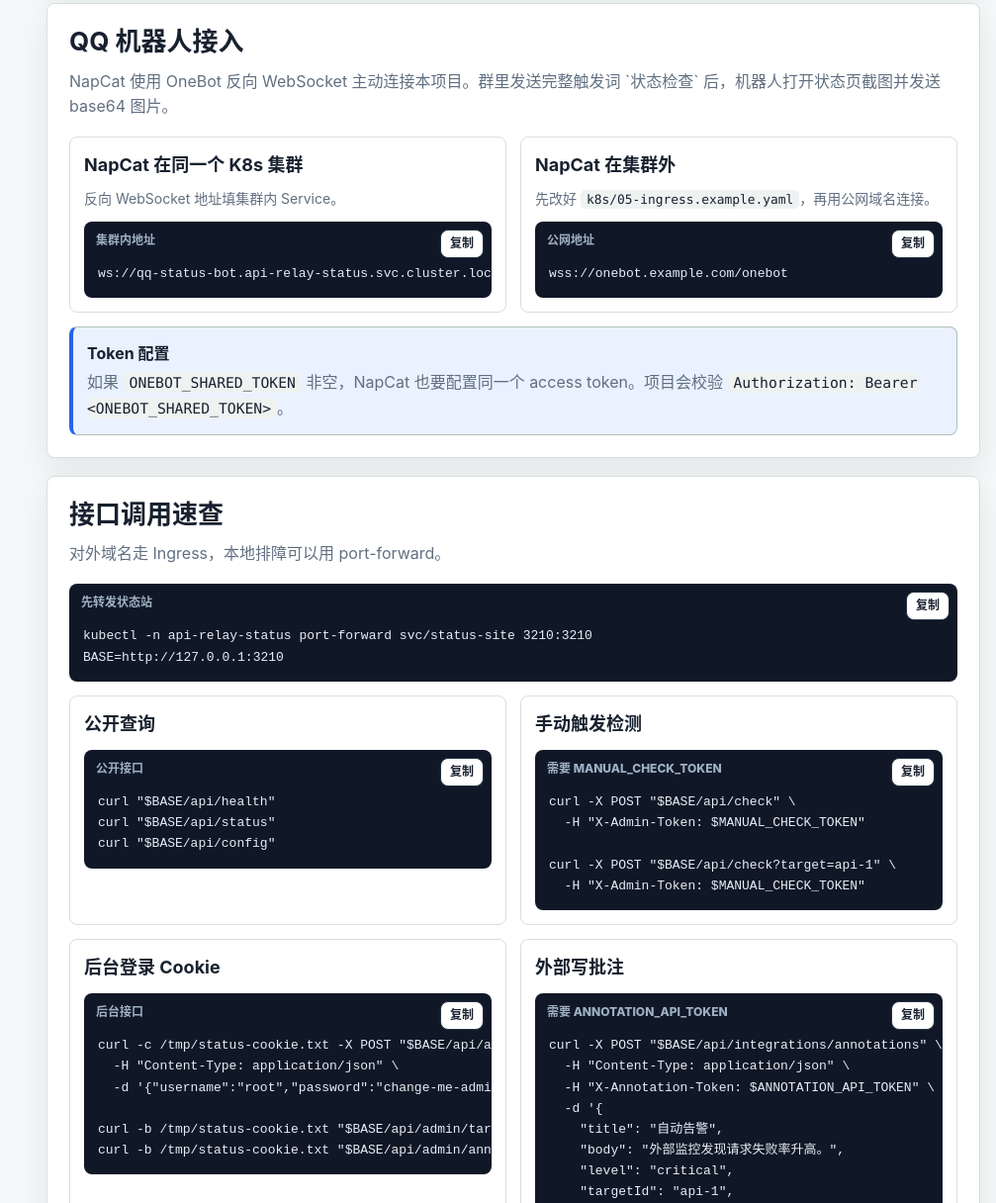
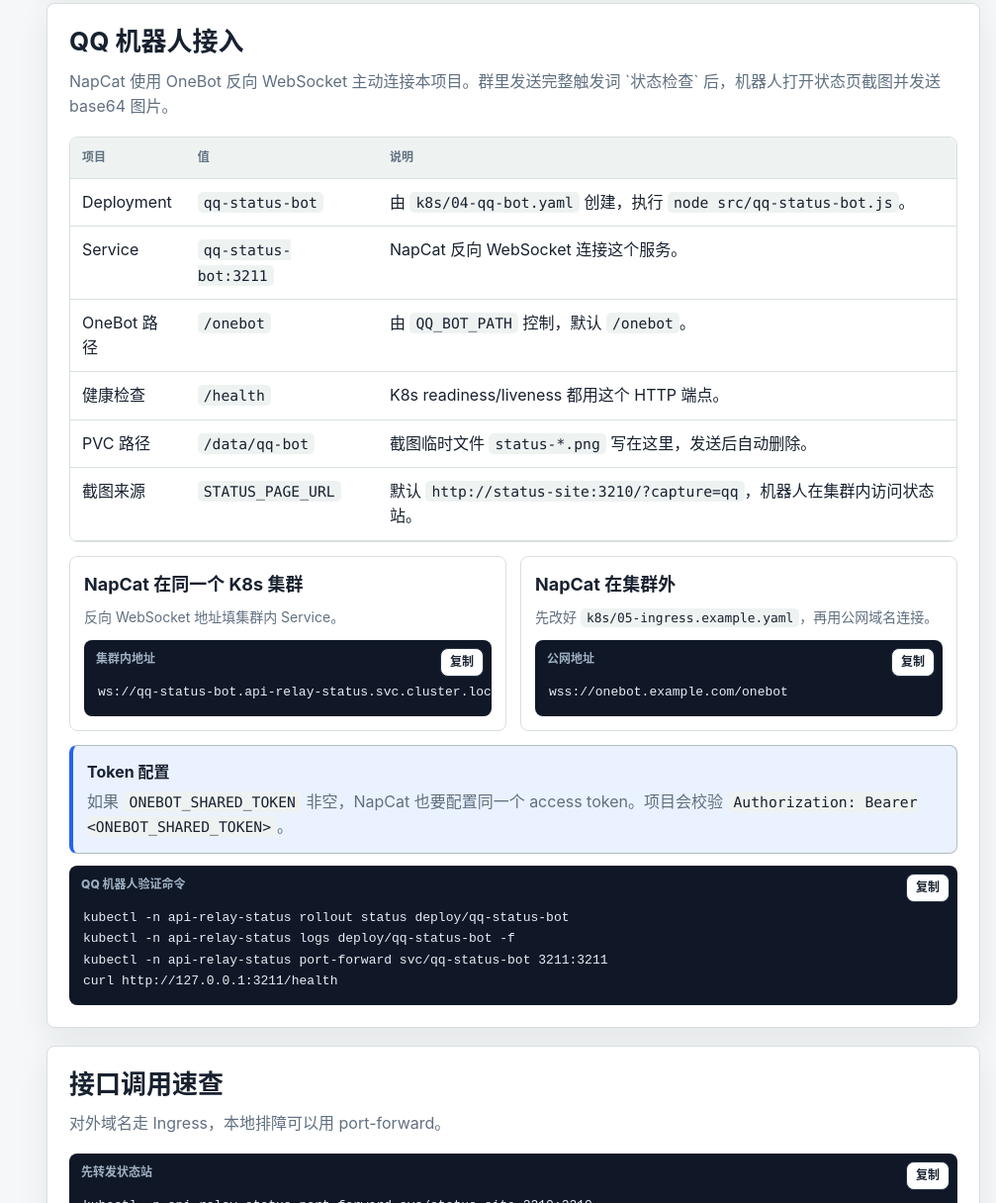
Before and after one commit to paipaiio/status, a website: page README.html in a window 1280 px wide. Shown: the part 4123-5339 px from the top of the page at 99% size, without its empty margins (273-1280 px from the left). Drawn offline with Linux system fonts and the light colour scheme.

Commit message:
docs: document qq bot k8s deployment

```diff
--- a/README.html
+++ b/README.html
@@ -806,6 +806,50 @@ kubectl -n api-relay-status get pods,svc,pvc</code></pre>
             </div>
           </div>
 
+          <div class="table-scroll" style="margin-bottom: 14px;">
+            <table>
+              <thead>
+                <tr>
+                  <th>项目</th>
+                  <th>值</th>
+                  <th>说明</th>
+                </tr>
+              </thead>
+              <tbody>
+                <tr>
+                  <td>Deployment</td>
+                  <td><code>qq-status-bot</code></td>
+                  <td>由 <code>k8s/04-qq-bot.yaml</code> 创建，执行 <code>node src/qq-status-bot.js</code>。</td>
+                </tr>
+                <tr>
+                  <td>Service</td>
+                  <td><code>qq-status-bot:3211</code></td>
+                  <td>NapCat 反向 WebSocket 连接这个服务。</td>
+                </tr>
+                <tr>
+                  <td>OneBot 路径</td>
+                  <td><code>/onebot</code></td>
+                  <td>由 <code>QQ_BOT_PATH</code> 控制，默认 <code>/onebot</code>。</td>
+                </tr>
+                <tr>
+                  <td>健康检查</td>
+                  <td><code>/health</code></td>
+                  <td>K8s readiness/liveness 都用这个 HTTP 端点。</td>
+                </tr>
+                <tr>
+                  <td>PVC 路径</td>
+                  <td><code>/data/qq-bot</code></td>
+                  <td>截图临时文件 <code>status-*.png</code> 写在这里，发送后自动删除。</td>
+                </tr>
+                <tr>
+                  <td>截图来源</td>
+                  <td><code>STATUS_PAGE_URL</code></td>
+                  <td>默认 <code>http://status-site:3210/?capture=qq</code>，机器人在集群内访问状态站。</td>
+                </tr>
+              </tbody>
+            </table>
+          </div>
+
           <div class="grid">
             <article class="item">
               <h3>NapCat 在同一个 K8s 集群</h3>
@@ -830,6 +874,15 @@ kubectl -n api-relay-status get pods,svc,pvc</code></pre>
           <div class="notice" style="margin-top: 14px;">
             <strong>Token 配置</strong>
             <p>如果 <code>ONEBOT_SHARED_TOKEN</code> 非空，NapCat 也要配置同一个 access token。项目会校验 <code>Authorization: Bearer &lt;ONEBOT_SHARED_TOKEN&gt;</code>。</p>
+          </div>
+
+          <div class="code-wrap">
+            <span class="code-title">QQ 机器人验证命令</span>
+            <button class="copy" type="button" data-copy="#qqVerify">复制</button>
+            <pre id="qqVerify"><code>kubectl -n api-relay-status rollout status deploy/qq-status-bot
+kubectl -n api-relay-status logs deploy/qq-status-bot -f
+kubectl -n api-relay-status port-forward svc/qq-status-bot 3211:3211
+curl http://127.0.0.1:3211/health</code></pre>
           </div>
         </section>
 
```
Also changed, not shown: README.md.
